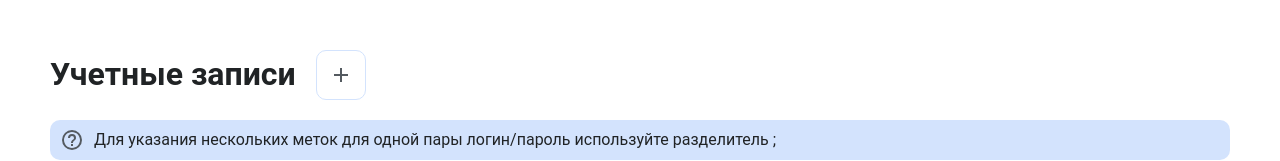
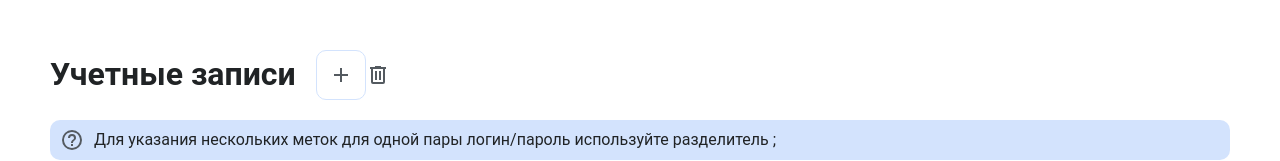
Before and after one commit to katerina-shche/accounts, a Vue app: page / in a window 1280 px wide. Shown: the top 161 px of the page. Built offline with nearby package versions, Linux system fonts and the light colour scheme.

Commit message:
feat: add reset button to clear accounts store and update key binding for dynamic input lines

```diff
--- a/src/App.vue
+++ b/src/App.vue
@@ -3,6 +3,9 @@
     <h1>Учетные записи</h1>
     <button id='plusButton' @click="addInputLine()">
       <v-icon :icon='mdiPlus' id='mdiPlus'/>
+    </button>
+    <button id='resetButton' @click="() => accountsStore.$reset()">
+      <v-icon :icon='mdiTrashCanOutline' id='mdiTrashCanOutline'/>
     </button>
     <div class='header_info'><v-icon :icon='mdiHelpCircleOutline' id='mdiHelpCircleOutline'/><span>Для указания нескольких меток для одной пары логин/пароль используйте разделитель ; </span></div>
   </div>
@@ -18,8 +21,8 @@
     <!-- Dynamic Rows -->
     <div class="form-rows" v-if="accountsStore.accounts.length">
       <inputLine
-        v-for="(account, index) in accountsStore.accounts"
-        :key="index" :account="account"
+        v-for="(account) in accountsStore.accounts"
+        :key="account.id" :account="account"
       />
 
       </div>
```
